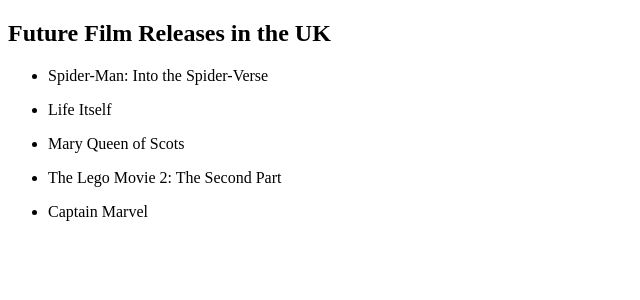
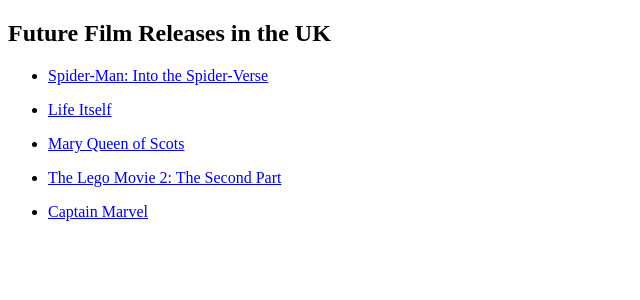
Before and after one commit to cjscrimmy/react_app_film_releases, a React (Create React App) app: page / in a window 1280 px wide. Shown: the top 300 px of the page, without its empty margins (0-640 px from the left). Built offline with nearby package versions, Linux system fonts and the light colour scheme.

Commit message:
pass the film's url as prop from filmlist to film. use prop to make film name into a link to the imdb page. links work

```diff
--- a/src/components/Film.js
+++ b/src/components/Film.js
@@ -5,9 +5,9 @@
     render(){
         return(
             <li className="film">
-                <p>{this.props.name}</p>
+                <p><a href={this.props.url}>{this.props.name}</a></p>
             </li>
-        )
+        );
     }
 }
 
--- a/src/components/FilmList.js
+++ b/src/components/FilmList.js
@@ -5,7 +5,7 @@
     render(){
         const filmNodes = this.props.films.map(film => {
             return(
-                <Film name={film.name} key={film.id}>
+                <Film name={film.name} key={film.id} url={film.url}>
                     {film.text}
                 </Film>
             );
@@ -14,6 +14,7 @@
         return(
             <ul className="film-list">
                 {filmNodes}
+
             </ul>
         );
     }
```
